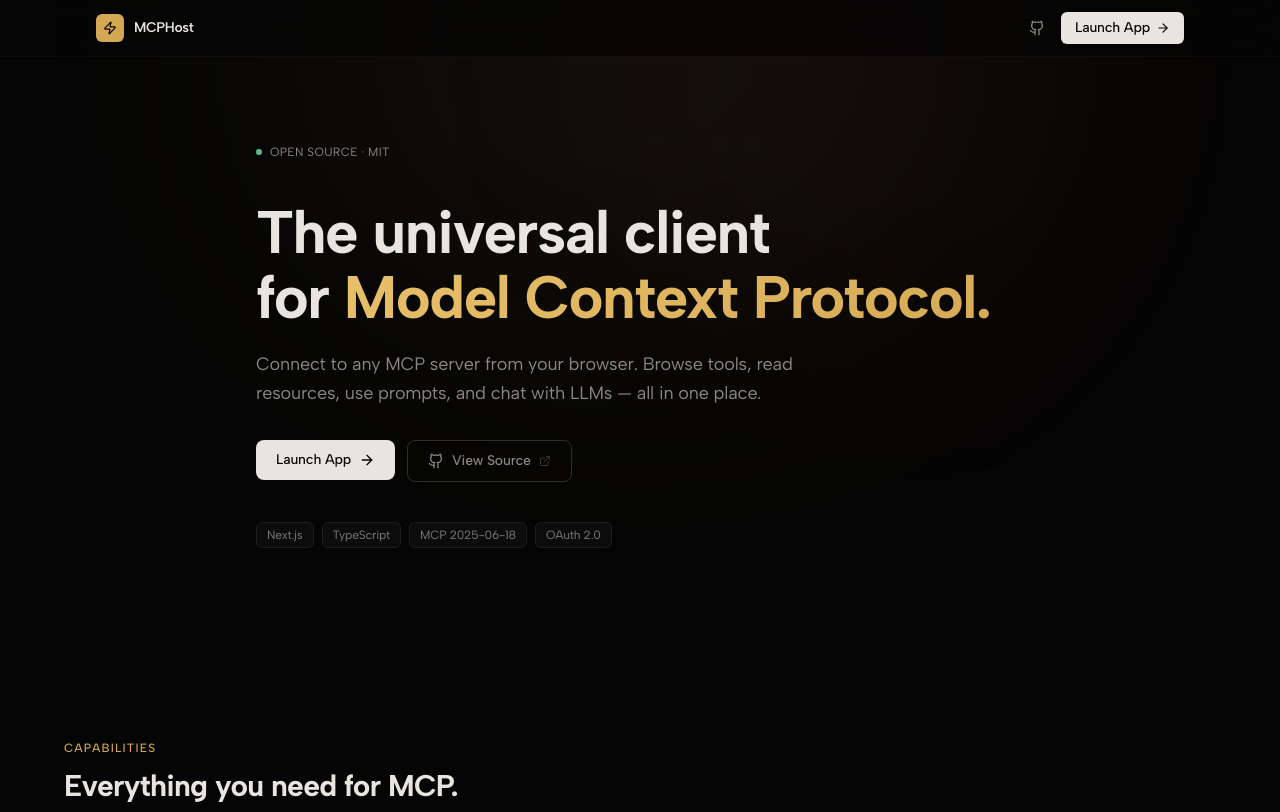
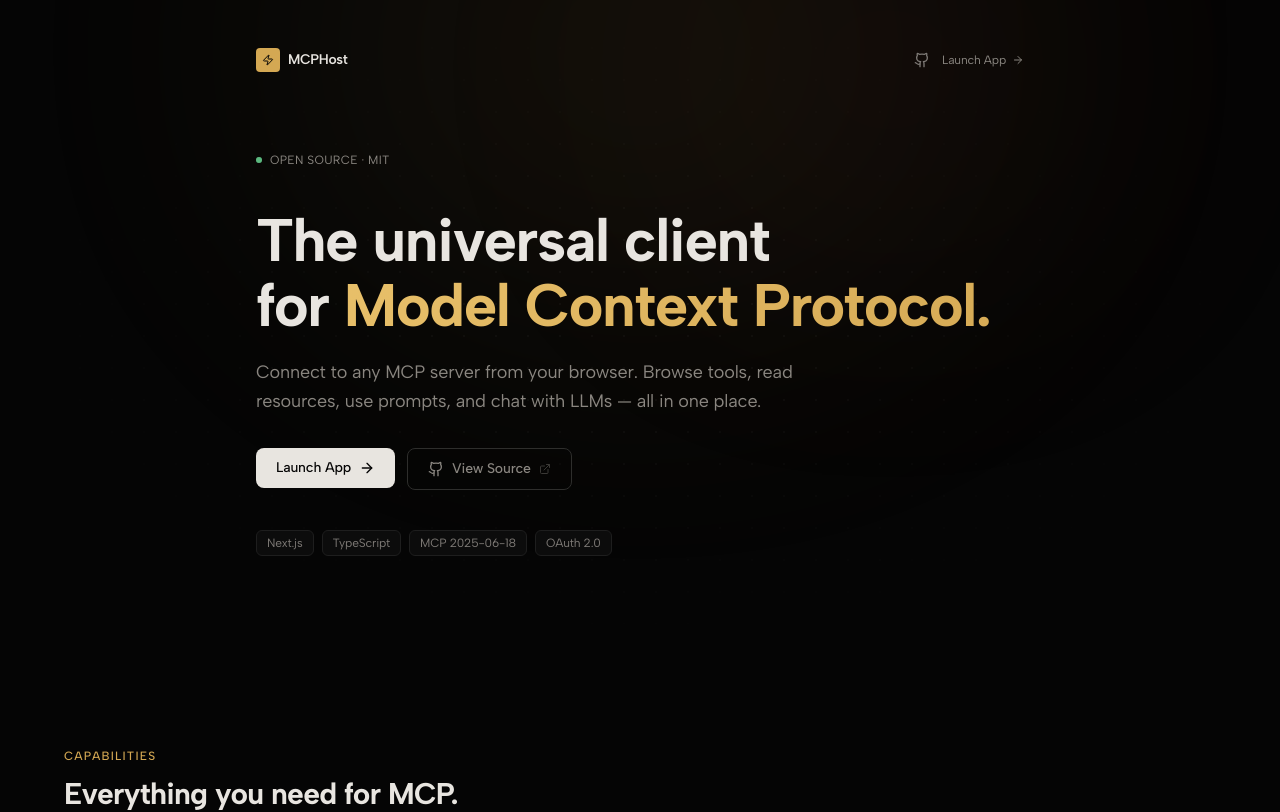
Before and after one commit to hemanth/mcp-web-client, a Next.js app: page / in a window 1280 px wide. Shown: the top 812 px of the page. Built offline with nearby package versions, Linux system fonts and the light colour scheme.

Commit message:
remove fixed header, seamless hero layout

```diff
--- a/src/app/page.tsx
+++ b/src/app/page.tsx
@@ -103,46 +103,42 @@ export default function LandingPage() {
     <div className="min-h-screen bg-[var(--background)] text-[var(--foreground)] overflow-x-hidden">
       <a href="#main-content" className="sr-only focus:not-sr-only focus:absolute focus:z-[100] focus:p-4 focus:bg-[var(--accent)] focus:text-white">Skip to content</a>
 
-      {/* Navigation — minimal, barely there */}
-      <nav className="fixed top-0 left-0 right-0 z-50 landing-nav">
-        <div className="max-w-6xl mx-auto px-5 sm:px-8">
-          <div className="flex items-center justify-between h-14">
-            <div className="flex items-center gap-2.5">
-              <div className="w-7 h-7 rounded-md bg-[var(--accent)] flex items-center justify-center">
-                <Zap className="w-3.5 h-3.5 text-[var(--background)]" />
+      <main id="main-content">
+        {/* Hero — seamless, no header */}
+        <section className="relative pt-8 pb-16 sm:pt-12 sm:pb-24 px-5 sm:px-8">
+          <div className="hero-glow hero-glow-1" style={{ width: 700, height: 500 }} aria-hidden="true" />
+          <div className="hero-glow hero-glow-2" style={{ width: 400, height: 300 }} aria-hidden="true" />
+          <div className="hero-grid" aria-hidden="true" />
+
+          <div className="relative max-w-3xl mx-auto">
+            {/* Top row — logo + links, inline, no bar */}
+            <div className="flex items-center justify-between mb-16 sm:mb-20">
+              <div className="flex items-center gap-2">
+                <div className="w-6 h-6 rounded bg-[var(--accent)] flex items-center justify-center">
+                  <Zap className="w-3 h-3 text-[var(--background)]" />
                 </div>
                 <span className="font-semibold text-sm tracking-tight">MCPHost</span>
               </div>
-            <div className="flex items-center gap-2">
+              <div className="flex items-center gap-3">
                 <a
                   href="https://github.com/hemanth/mcp-web-client"
                   target="_blank"
                   rel="noopener noreferrer"
-                className="p-2 rounded-md text-[var(--foreground-muted)] hover:text-[var(--foreground)] transition-colors"
+                  className="text-[var(--foreground-subtle)] hover:text-[var(--foreground-muted)] transition-colors"
                   aria-label="View on GitHub"
                 >
                   <Github className="w-4 h-4" />
                 </a>
                 <Link
                   href="/dashboard"
-                className="hidden sm:flex items-center gap-1.5 px-3.5 py-1.5 rounded-md bg-[var(--foreground)] text-[var(--background)] text-sm font-medium hover:bg-[var(--foreground)]/90 transition-colors"
+                  className="hidden sm:flex items-center gap-1.5 text-xs text-[var(--foreground-muted)] hover:text-[var(--foreground)] transition-colors"
                 >
                   Launch App
-                <ArrowRight className="w-3.5 h-3.5" />
+                  <ArrowRight className="w-3 h-3" />
                 </Link>
               </div>
             </div>
-        </div>
-      </nav>
 
-      <main id="main-content">
-        {/* Hero — typographic, restrained */}
-        <section className="relative pt-28 pb-16 sm:pt-36 sm:pb-24 px-5 sm:px-8">
-          <div className="hero-glow hero-glow-1" style={{ width: 700, height: 500 }} aria-hidden="true" />
-          <div className="hero-glow hero-glow-2" style={{ width: 400, height: 300 }} aria-hidden="true" />
-          <div className="hero-grid" aria-hidden="true" />
-
-          <div className="relative max-w-3xl mx-auto">
             {/* Badge */}
             <div className="flex items-center gap-2 mb-8 sm:mb-10">
               <span className="w-1.5 h-1.5 rounded-full bg-[var(--success)] pulse-glow" />
```
Lines whose indentation alone changed are shown as unchanged.
